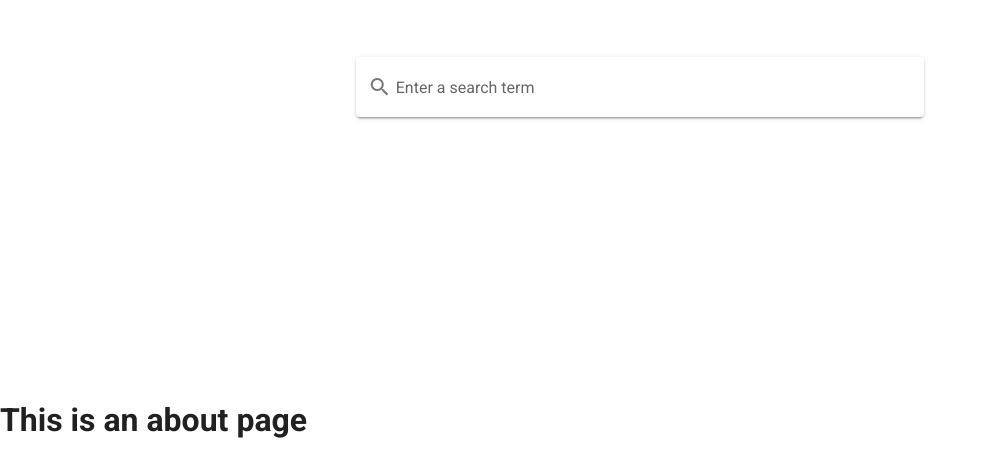
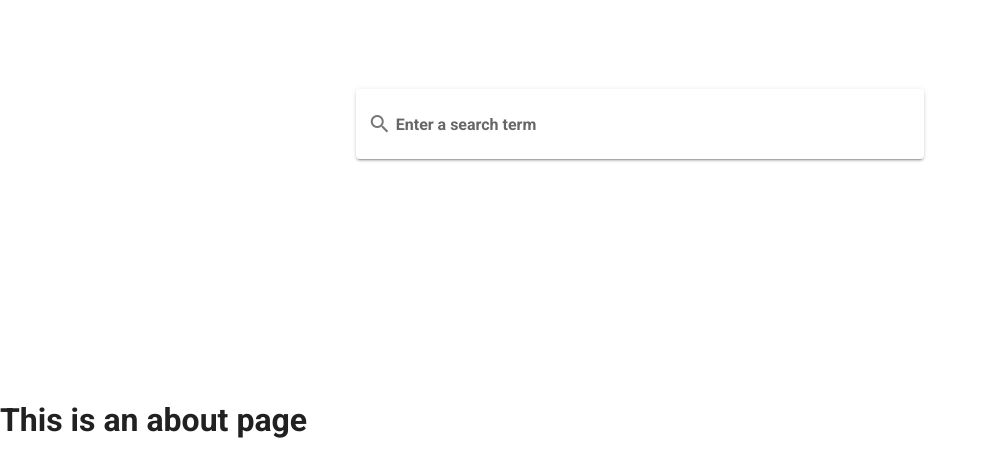
Before and after one commit to Cyndygrace/star-wars-user-interface, a Vue app: page /about in a window 1280 px wide. Shown: the part 244-720 px from the top of the page, without its empty margins (0-988 px from the left). Built offline with nearby package versions, Linux system fonts and the light colour scheme.

Commit message:
added on click event

```diff
--- a/src/components/Header.vue
+++ b/src/components/Header.vue
@@ -34,17 +34,18 @@
 
         <v-card-text
           class="text-center mb-0 pb-0 title"
-        >Find your favourite characters, films, species, starship and planets, Directory</v-card-text>
+        >Find your favourite characters, films, species,<br/>
+         starship and planets, Directory</v-card-text>
 
         <!-- earch input -->
-        <v-form>
-          <v-container height="200px" class="large">
+        <v-form v-on:click='submit'>
+          <v-container >
             <v-row>
               <v-col cols="12" sm="6" class="mx-auto" >
                 <v-text-field
-                class='display-1 large'
-                  height="60"
-                  v-model="first"
+                class='display-1 font-weight-bold font-size-20'
+                  height="70"
+                  v-model="search"
                   prepend-inner-icon="mdi-magnify"
                   label="Enter a search term"
                   solo
@@ -62,6 +63,17 @@
 
 <script>
 export default {
-  name: 'Header'
+  name: 'Header',
+  data() {
+  return {
+    search:''
+  }
+},
+methods: {
+  submit() {
+    console.log(this.search)
+  }
 }
+}
+
 </script>>
```
